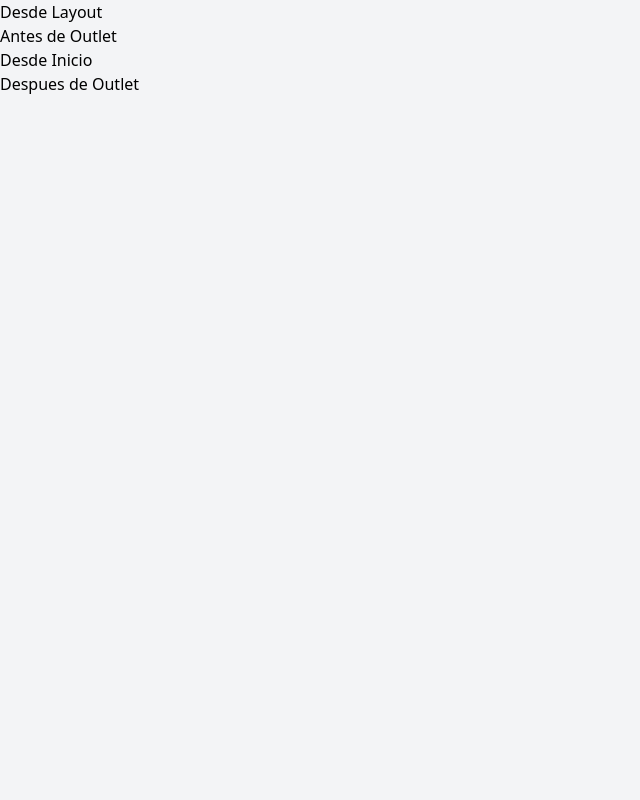
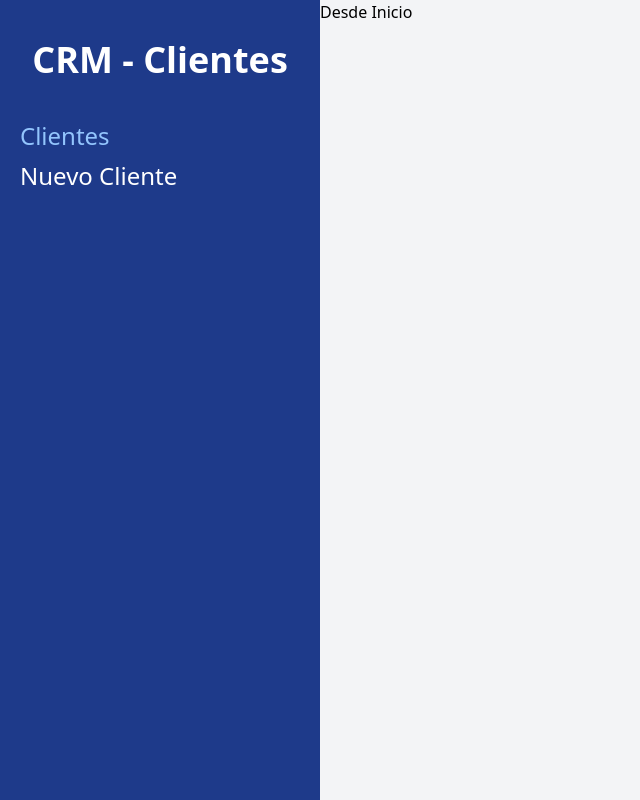
Before and after one commit to miguelblanque/crm-react, a React (Vite) app: page /clientes in a window 1280 px wide. Shown: the whole page, without its empty margins (0-640 px from the left). Built offline with nearby package versions, Linux system fonts and the light colour scheme.

Commit message:
Tailwind, Link y Hook useLocation ne Layout

```diff
--- a/src/layout/Layout.jsx
+++ b/src/layout/Layout.jsx
@@ -1,12 +1,33 @@
-import {Outlet} from 'react-router-dom'
+import {Outlet, Link, useLocation} from 'react-router-dom'
 
 const Layout = () => {
+const location=useLocation()
+
+const urlActual=location.pathname
+
   return (
-    <div>
-        <h1>Desde Layout</h1>
-        <p>Antes de Outlet</p>
-        <Outlet/>
-        <p>Despues de Outlet</p>
+    <div className="md:flex md:min-h-screen">
+
+
+      <div className="md:w-1/4 bg-blue-900 px-5 py-10">
+        <h2 className="text-4xl font-black text-center text-white">CRM - Clientes</h2>
+       <nav className="mt-10">
+         <Link
+          className={`${urlActual === '/clientes' ?  'text-blue-300' : 'text-white'}
+           text-2xl block mt-2 hover:text-blue-300`} to="/clientes">Clientes
+           </Link>
+         <Link className={`${urlActual === '/clientes/nuevo' ?  'text-blue-300' : 'text-white'}
+           text-2xl block mt-2 hover:text-blue-300`} to="/clientes/nuevo">Nuevo Cliente</Link>
+
+       </nav>
+      </div>
+
+      <div className="md:w-3/4">
+      <Outlet/>
+      </div>
+
+
+
     </div>
   )
 }
```
